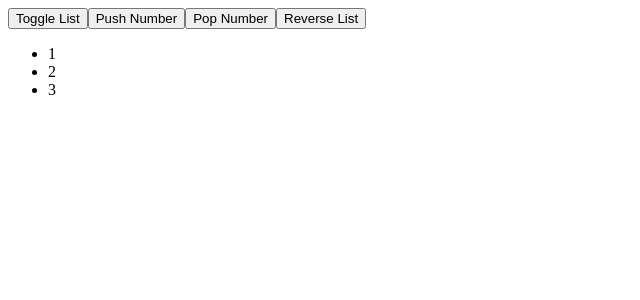
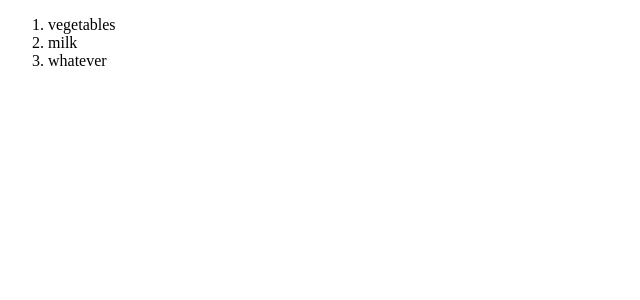
Before and after one commit to galaxymacos/VueIntroduction, a Vue app: page / in a window 1280 px wide. Shown: the top 300 px of the page, without its empty margins (0-640 px from the left). Built offline with nearby package versions, Linux system fonts and the light colour scheme.

Commit message:
parent child interaction using defineProps

```diff
--- a/src/App.vue
+++ /dev/null
@@ -1,19 +0,0 @@
-<script setup>
-import { ref } from 'vue'
-const numbers = ref([1, 2, 3])
-const visible = ref(true)
-</script>
-
-<template>
-  <button @click="visible = !visible">Toggle List</button>
-  <button @click="numbers.push(numbers.length + 1)">Push Number</button>
-  <button @click="numbers.pop()">Pop Number</button>
-  <button @click="numbers.reverse()">Reverse List</button>
-  <ul v-if="visible && numbers.length">
-    <li v-for="number in numbers" :key="numbers.indexOf(number)">
-      {{ number }}
-    </li>
-  </ul>
-  <p v-else-if="numbers.length">List is hidden, but it is not empty</p>
-  <p v-else>List is empty</p>
-</template>
--- /dev/null
+++ b/src/SimpleComponent.vue
@@ -0,0 +1,15 @@
+<script setup>
+import { ref } from 'vue'
+import TodoItem from './components/TodoItem.vue'
+const groceryList = ref([
+  {id: 1, text: "vegetables"},
+  {id: 2, text: "milk"},
+  {id: 3, text: "whatever"},
+])
+</script>
+
+<template>
+  <ol>
+    <TodoItem v-for="item in groceryList" :todo="item" :key="item.id"></TodoItem>
+  </ol>
+</template>
--- /dev/null
+++ b/src/components/TodoItem.vue
@@ -0,0 +1,12 @@
+
+<script setup>
+import {defineProps} from "vue";
+
+defineProps({
+      todo: Object
+    })
+</script>
+
+<template>
+  <li>{{ todo.text }}</li>
+</template>
--- a/src/main.js
+++ b/src/main.js
@@ -1,4 +1,4 @@
 import { createApp } from 'vue'
-import App from './App.vue'
+import App from './SimpleComponent.vue'
 
 createApp(App).mount('#app')
```
Also changed, not shown: src/FormBindings.vue (added, +60 -0 lines).
